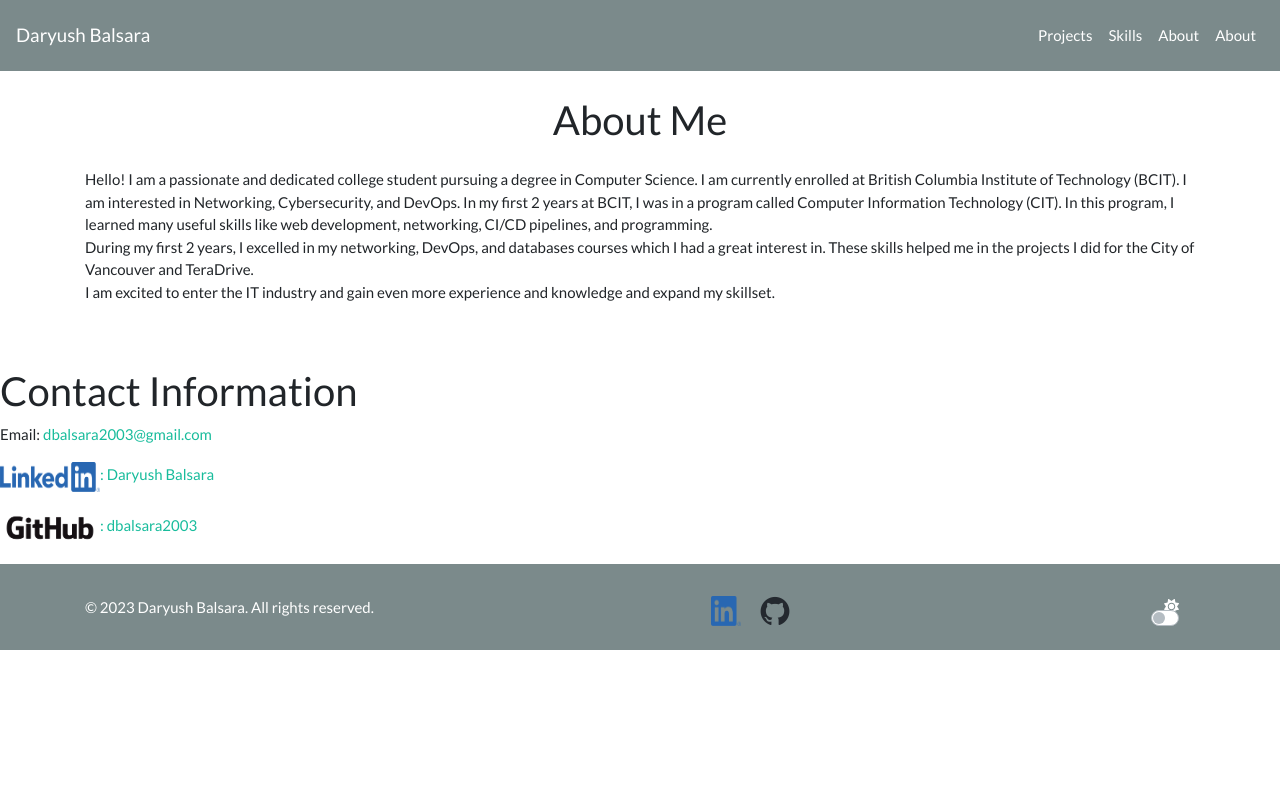
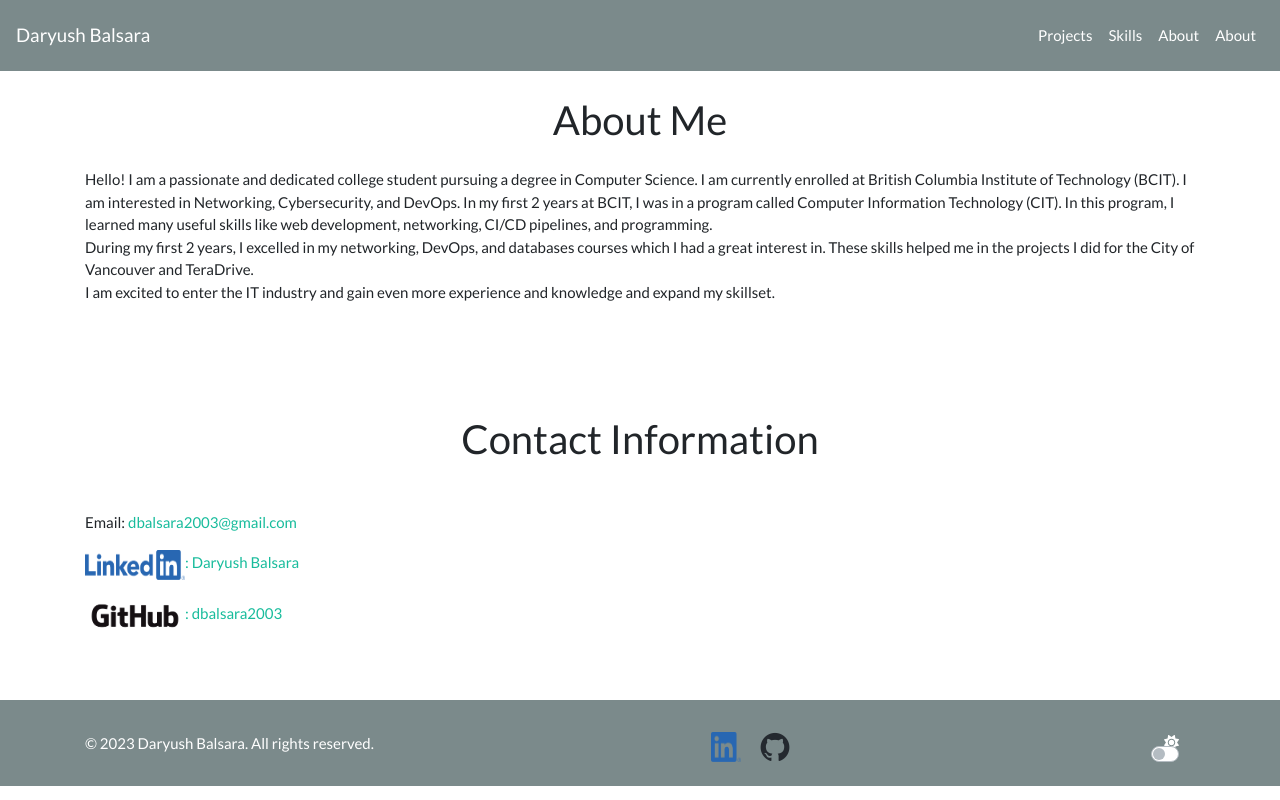
Before and after one commit to dbalsara2003/dbalsara.github.io, a website: page about.html in a window 1280 px wide. Drawn offline with nearby package versions, Linux system fonts and the light colour scheme; files that its build step writes are made by us from their sources.

Commit message:
centered the contact info

```diff
--- a/about.html
+++ b/about.html
@@ -57,11 +57,15 @@
             </div>
         </section>
 
-        <section id="contact">
-            <h2>Contact Information</h2>
-            <p>Email: <a href="dbalsara2003@gmail.com">dbalsara2003@gmail.com</a></p>
-            <p><a href="https://www.linkedin.com/in/daryush-balsara-b880a1239/" target="_blank"><img src="./assets/LI-Logo.png" alt="LinkedIn Logo" width="100" height="30">: Daryush Balsara</a></p>
-            <p><a href="https://www.github.com/dbalsara2003" target="_blank"><img src="./assets/GitHub_Logo.png" alt="GitHub Logo" width="100" height="40">: dbalsara2003</a></p>
+        <section id="contact" class="py-5">
+            <div class="container-md">
+
+                <h2 class="text-center mb-5">Contact Information</h2>
+                <p>Email: <a href="dbalsara2003@gmail.com">dbalsara2003@gmail.com</a></p>
+                <p><a href="https://www.linkedin.com/in/daryush-balsara-b880a1239/" target="_blank"><img src="./assets/LI-Logo.png" alt="LinkedIn Logo" width="100" height="30">: Daryush Balsara</a></p>
+                <p><a href="https://www.github.com/dbalsara2003" target="_blank"><img src="./assets/GitHub_Logo.png" alt="GitHub Logo" width="100" height="40">: dbalsara2003</a></p>
+                <!-- add resume here -->
+            </div>
         </section>
 
 
```
